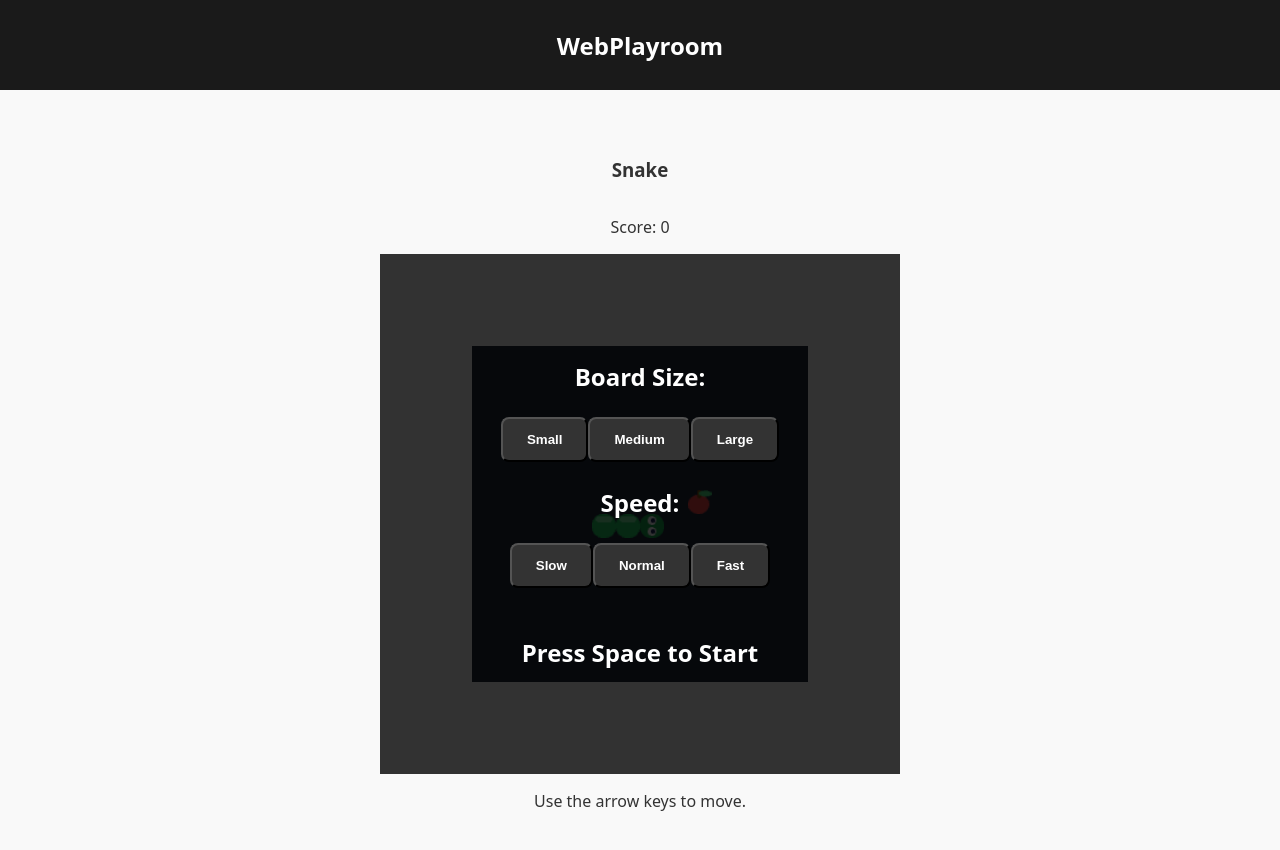
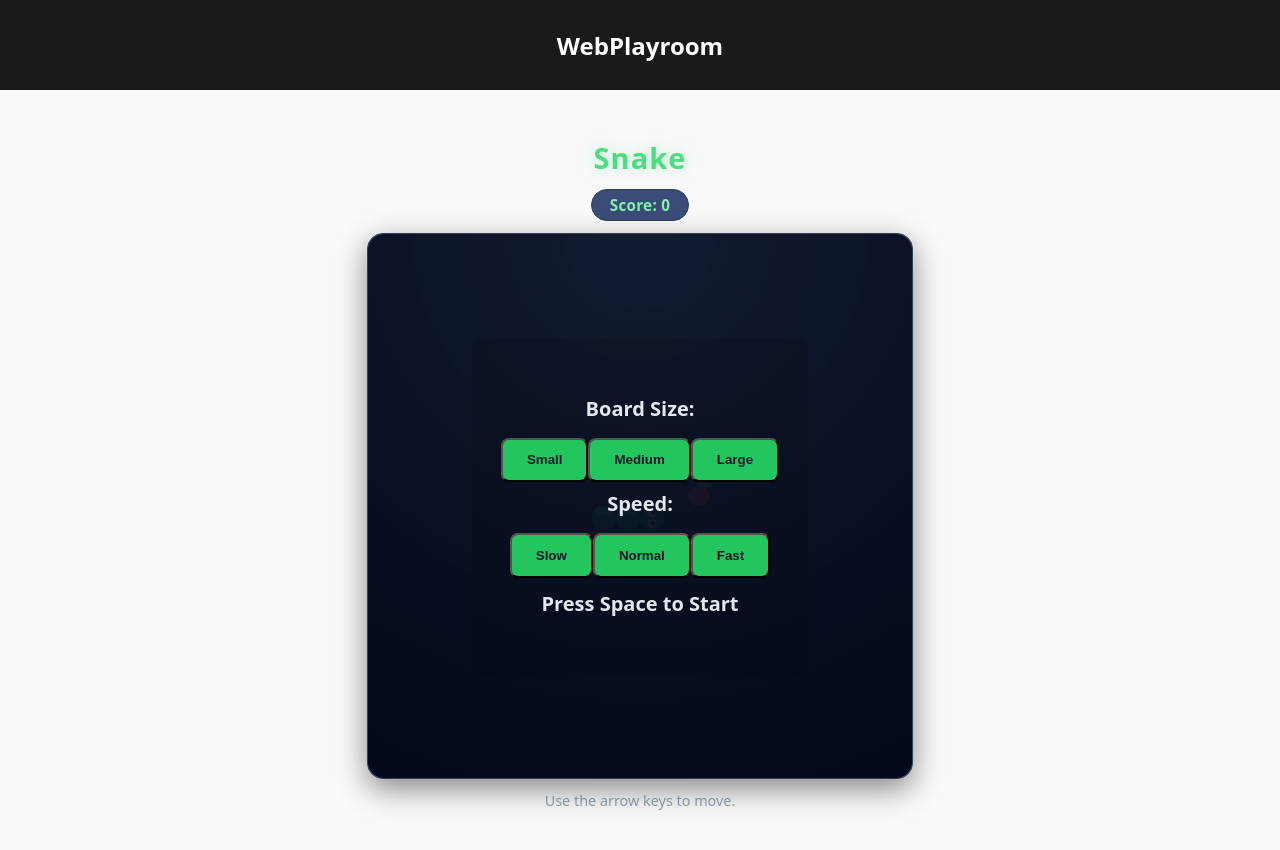
Before and after one commit to cis3296-f26/WebPlayroom, a React (Vite) app: page /#/snake in a window 1280 px wide. Shown: the top 850 px of the page. Built offline with nearby package versions, Linux system fonts and the light colour scheme.

Commit message:
Updated snake UI to match the game and be more vibrant.

```diff
--- a/src/style/App.css
+++ b/src/style/App.css
@@ -60,10 +60,32 @@
   flex-direction: column;
   align-items: center;
   justify-content: center;
+  gap: 0.75rem;
   min-height: 60vh;
   margin: 2rem;
   padding: 1rem;
   text-align: center;
+}
+
+.snake-game-container h3 {
+  margin: 0;
+  font-size: 1.8rem;
+  letter-spacing: 0.04em;
+  color: #4ade80;
+  text-shadow: 0 0 14px rgba(74, 222, 128, 0.35);
+}
+
+.snake-score {
+  display: inline-block;
+  margin: 0;
+  padding: 0.3rem 1.1rem;
+  background-color: #3a4d79;
+  border: 1px solid #334155;
+  border-radius: 999px;
+  color: #86efac;
+  font-weight: bold;
+  font-size: 0.95rem;
+  letter-spacing: 0.02em;
 }
 
 .snake-board {
@@ -73,29 +95,45 @@
   display: flex;
   align-items: center;
   justify-content: center;
+  background-color: #3a4d79;
+  border: 1px solid #334155;
+  border-radius: 16px;
+  box-shadow: 0 10px 30px rgba(0, 0, 0, 0.45), inset 0 0 0 1px rgba(255, 255, 255, 0.03);
+  padding: 0.75rem;
 }
 
 .snake-overlay {
   position: absolute;
-  top: 0;
-  left: 0;
-  width: 100%;
-  height: 100%;
-  background-color: rgba(0, 0, 0, 0.8);
-  color:white;
+  inset: 0;
+  background: radial-gradient(circle at top, rgba(15, 23, 42, 0.92), rgba(2, 6, 23, 0.97));
+  border-radius: 16px;
+  color: white;
   display: flex;
   flex-direction: column;
   align-items: center;
   justify-content: center;
+  padding: 1.5rem;
   text-align: center;
   z-index: 10;
 }
 
 .snake-overlay p {
-  font-size: 1.5rem;
+  font-size: 1.25rem;
   font-weight: bold;
-  margin-bottom: 1.5rem;
+  margin: 0.25rem 0;
   white-space: pre-line;
+  color: #e2e8f0;
+}
+
+
+.snake-overlay .game-button {
+  margin-top: 0.75rem;
+  background-color: #22c55e;
+  color: #0f172a;
+}
+
+.snake-overlay .game-button:hover {
+  background-color: #4ade80;
 }
 
 .snake-board canvas {
@@ -104,31 +142,50 @@
   height: auto;
   max-width: 100%;
   max-height: 100%;
+  border-radius: 8px;
+}
+
+.snake-help {
+  margin: 0;
+  color: #94a3b8;
+  font-size: 0.9rem;
 }
 
 .snake-options {
-  margin-bottom: 1.5rem;
+  margin-bottom: 0.5rem;
 }
 
 .snake-options p {
-  font-size: 1rem;
-  margin: 0.5rem 0;
+  font-size: 0.8rem;
+  text-transform: uppercase;
+  letter-spacing: 0.08em;
+  color: #94a3b8;
+  margin: 0.6rem 0 0.4rem;
 }
 
 .snake-options-row {
   display: flex;
   gap: 0.5rem;
   justify-content: center;
-  margin-bottom: 0.5rem;
+  margin-bottom: 0.3rem;
 }
 
 .snake-options-row .game-button {
-  padding: 0.4rem 0.9rem;
-  font-size: 0.9rem;
+  padding: 0.35rem 0.85rem;
+  font-size: 0.85rem;
+  margin-top: 0;
+  background-color: #1e293b;
+  border: 1px solid #334155;
+  color: #e2e8f0;
+}
+
+.snake-options-row .game-button:hover {
+  background-color: #334155;
 }
 
 .snake-options-row .game-button.selected {
   background-color: #22c55e;
+  border-color: #22c55e;
   color: #0f172a;
 }
 
```
